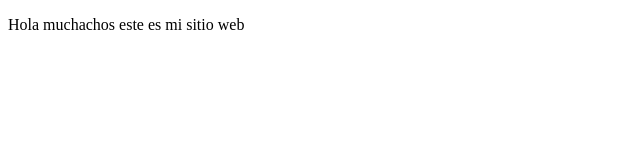
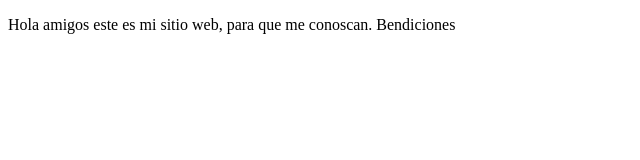
Before and after one commit to josecharry92/proyectodemoCursoPrework, a plain HTML site: page index.html in a window 1280 px wide. Shown: the whole page, without its empty margins (0-640 px from the left). Drawn offline with Linux system fonts and the light colour scheme.

Commit message:
Cambios de la pagina web

```diff
--- a/index.html
+++ b/index.html
@@ -8,7 +8,7 @@
 </head>
 <body>
     <p>
-        Hola muchachos este es mi sitio web
+        Hola amigos este es mi sitio web, para que me conoscan. Bendiciones
     </p>
 
 </body>
```
